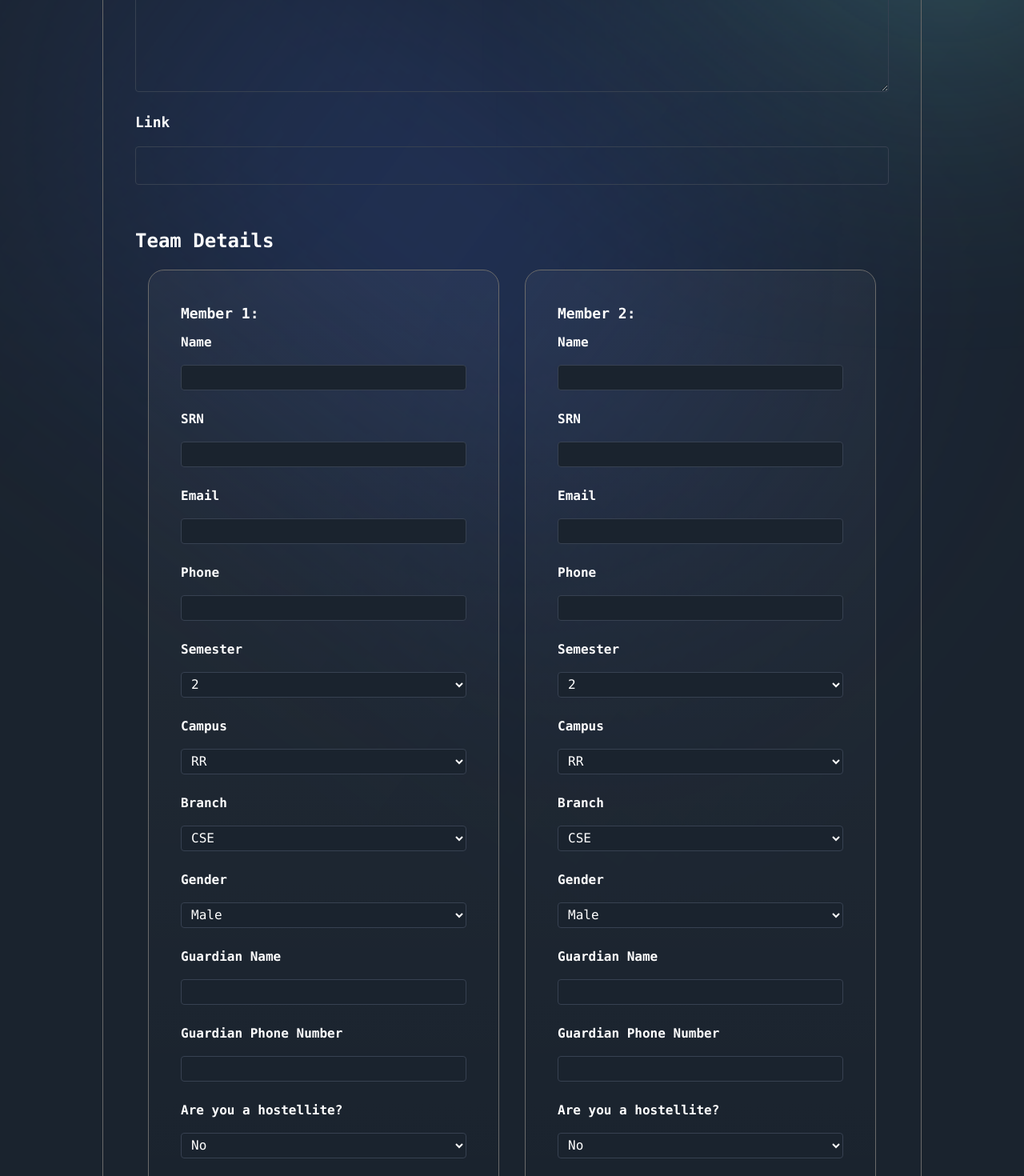
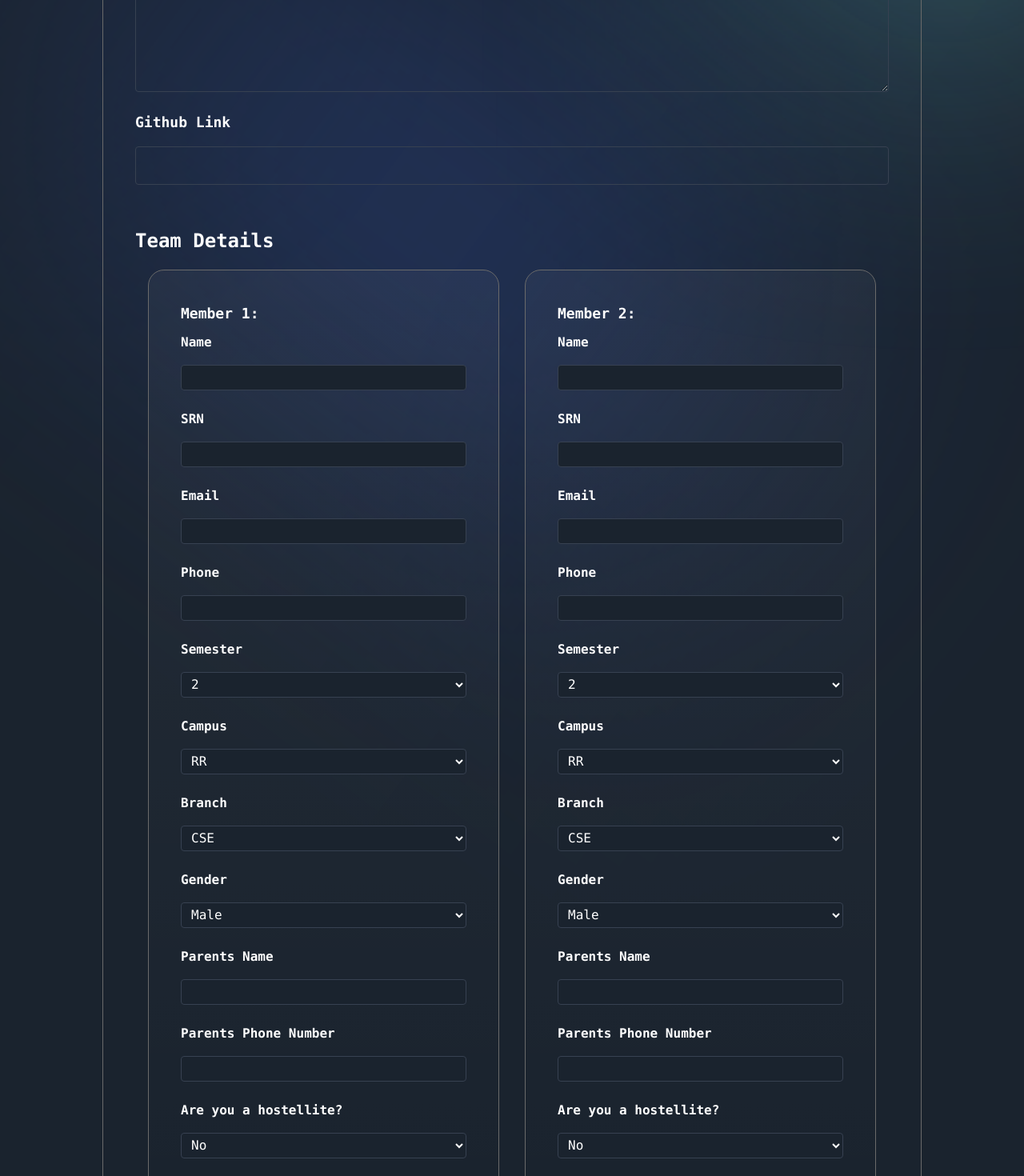
Before and after one commit to adithya-s-k/arithemania, a Next.js app: page /register in a window 1280 px wide. Shown: the part 2720-4190 px from the top of the page at 80% size. Built offline with nearby package versions, Linux system fonts and the light colour scheme; no server answers; the database is empty; a web font is replaced by a local one.

Commit message:
github link added - Adithya S K

```diff
--- a/sections/Register.jsx
+++ b/sections/Register.jsx
@@ -415,7 +415,7 @@ export default function Registrations() {
             </label>
 
             <label className="text-lg flex flex-col font-mono text-white mb-6 font-bold w-full">
-              Link
+              Github Link
               <input
                 className="text-base focus:outline-none w-full h-12 rounded mt-4 pl-2 pr-2 text-white font-mono font-normal bg-transparent border-[1px] border-[#374151]"
                 value={link}
@@ -581,7 +581,7 @@ export default function Registrations() {
                     </label>
 
                     <label className="flex flex-col font-mono text-white mb-6 font-bold">
-                      Guardian Name
+                      Parents Name
                       <input
                         className="text-base focus:outline-none w-full h-8 rounded mt-4 pl-2 pr-2 text-white font-mono font-normal bg-primary-black border-[1px] border-[#374151]"
                         value={data.guardian_name}
@@ -597,7 +597,7 @@ export default function Registrations() {
                     </label>
 
                     <label className="flex flex-col font-mono text-white mb-6 font-bold">
-                      Guardian Phone Number
+                      Parents Phone Number
                       <input
                         className="text-base focus:outline-none w-full h-8 rounded mt-4 pl-2 pr-2 text-white font-mono font-normal bg-primary-black border-[1px] border-[#374151]"
                         value={data.guardian_phone}
--- a/sections/World.jsx
+++ b/sections/World.jsx
@@ -45,22 +45,22 @@ const World = () => (
             <img
               src="./assets/1.png"
               alt="sponsors"
-              className="w-[300px] h-fit sm:w-[400px] sm:h-[400px] object-contain p-10 "
+              className="w-[150px] h-fit sm:w-[400px] sm:h-[400px] object-contain p-10 "
             />
             <img
               src="./assets/2.png"
               alt="sponsors"
-              className="w-[300px] h-fit sm:w-[400px] sm:h-[400px] object-contain p-10 "
+              className="w-[150px] h-fit sm:w-[400px] sm:h-[400px] object-contain p-10 "
             />
             <img
               src="./assets/3.png"
               alt="sponsors"
-              className="w-[300px] h-fit sm:w-[400px] sm:h-[400px] object-contain p-10"
+              className="w-[150px] h-fit sm:w-[400px] sm:h-[400px] object-contain p-10"
             />
             <img
               src="./assets/4.png"
               alt="sponsors"
-              className="w-[300px] h-fit sm:w-[400px] sm:h-[400px] object-contain p-10"
+              className="w-[150px] h-fit sm:w-[400px] sm:h-[400px] object-contain p-10"
             />
           </div>
         </motion.div>
```
